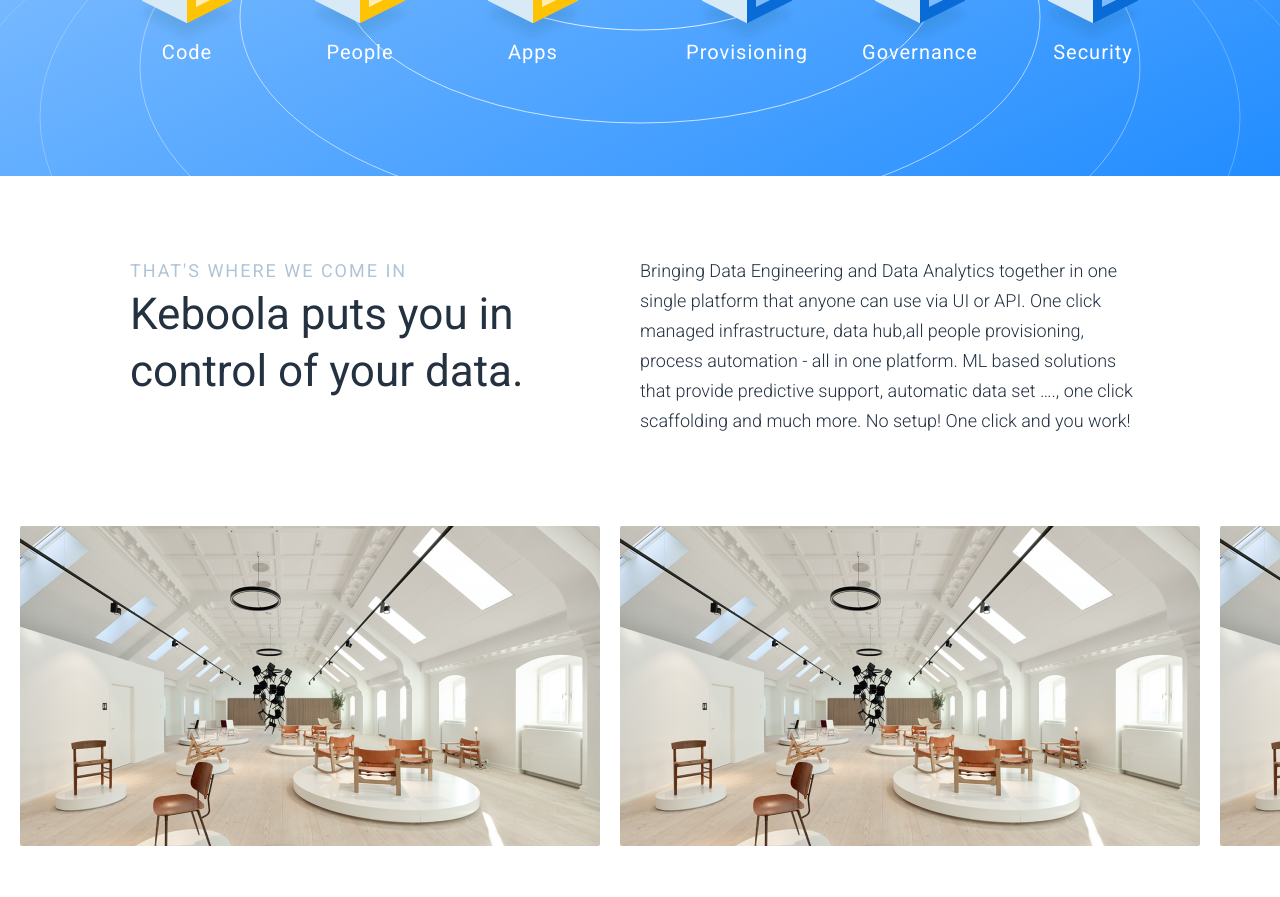
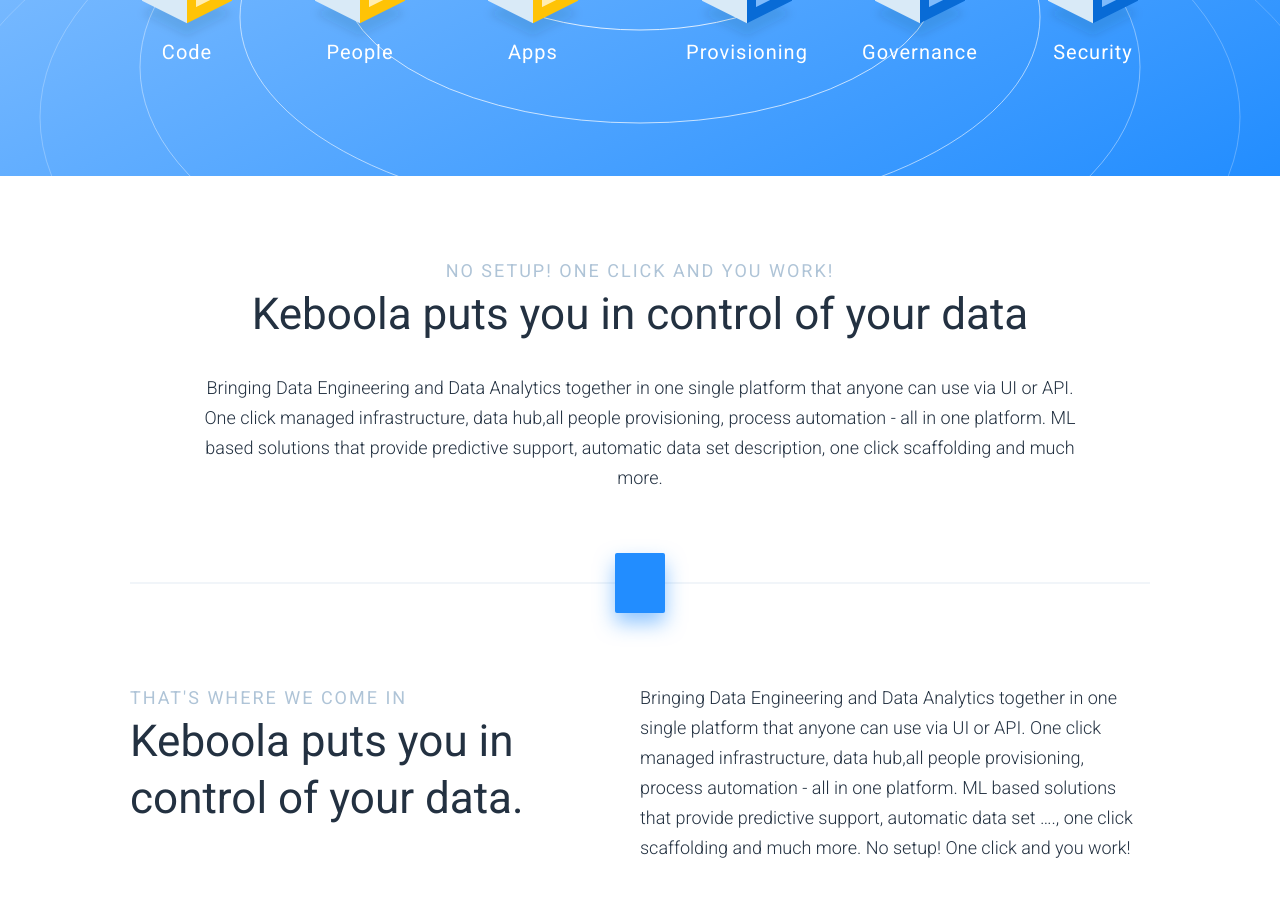
Before and after one commit to keboola/website, a Jekyll site: the page built from _product/index.md, in a window 1280 px wide and 900 px high, scrolled down 562 px. Shown: the top 897 px of the window. Built offline with Jekyll 4.4.1, drawn with Linux system fonts in a browser that asks for light colours; nearby versions of some CDN libraries.

Commit message:
Update from Forestry.io - Updated index.md

```diff
--- a/_product/index.md
+++ b/_product/index.md
@@ -7,6 +7,13 @@
   block: header-product
   subheadline: Keboola puts you in control of your data
   headline: "<strong>Platform for you Data Analytics </strong>"
+- template: ask-demo
+  block: ask-demo
+  subheadline: No setup! One click and you work!
+  headline: Keboola puts you in control of your data
+  content: |
+    Bringing Data Engineering and Data Analytics together in one single platform that anyone can use via UI or API. One click managed infrastructure, data hub,all people provisioning, process automation - all in one platform.
+    ML based solutions that provide predictive support, automatic data set description, one click scaffolding and much more.
 - template: article-with-perex
   block: article-with-perex
   subheadline: THAT'S WHERE WE COME IN
```
